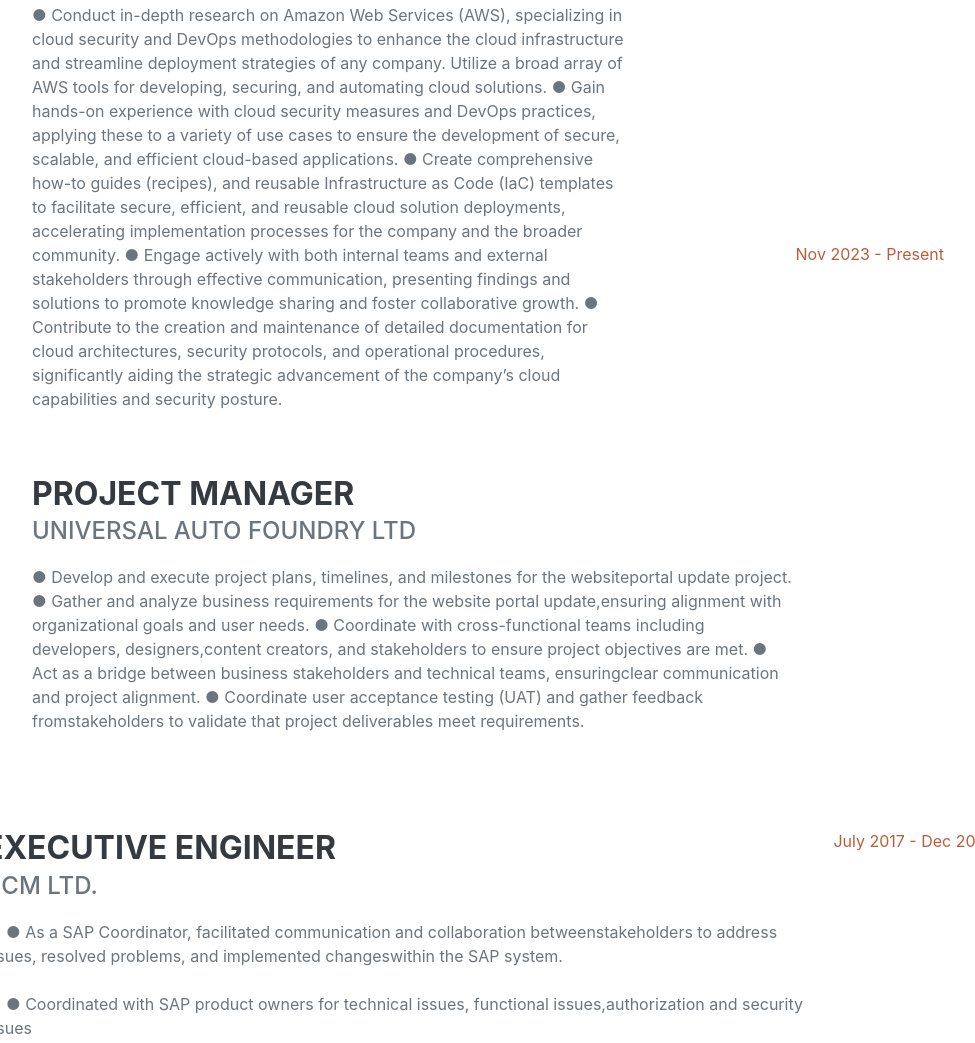
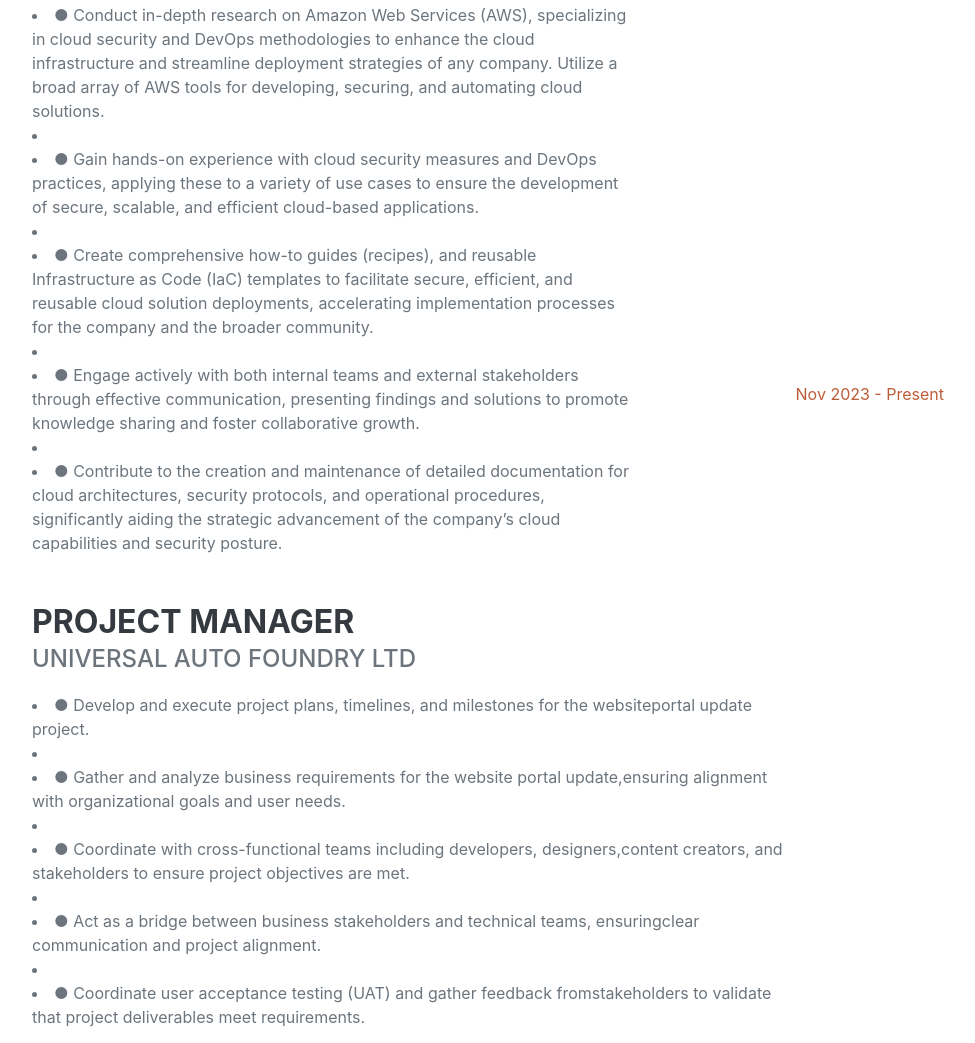
Before and after one commit to Geetanjali291/Geetanjali291.github.io, a plain HTML site: page index.html in a window 1280 px wide. Shown: the part 1122-2165 px from the top of the page, without its empty margins (288-1263 px from the left). Drawn offline with nearby package versions, Linux system fonts and the light colour scheme; a web font is replaced by a local one.

Commit message:
Update index.html

```diff
--- a/index.html
+++ b/index.html
@@ -62,22 +62,22 @@
                         <div class="flex-grow-1">
                             <h3 class="mb-0">Cloud Engineer Intern - AWS Infra SecDops R&D </h3>
                             <div class="subheading mb-3">Trainso training Solutions Pvt Ltd </div>
-                            <p>● Conduct in-depth research on Amazon Web Services (AWS), specializing in cloud security and DevOps methodologies to enhance the cloud infrastructure and streamline deployment strategies of any company. Utilize a broad array of AWS tools for developing, securing, and automating cloud solutions.
+                            <li>● Conduct in-depth research on Amazon Web Services (AWS), specializing in cloud security and DevOps methodologies to enhance the cloud infrastructure and streamline deployment strategies of any company. Utilize a broad array of AWS tools for developing, securing, and automating cloud solutions.<li>
 
-● Gain hands-on experience with cloud security measures and DevOps practices, applying these to a variety of use cases to ensure the development of secure, scalable, and efficient cloud-based applications.
-● Create comprehensive how-to guides (recipes), and reusable Infrastructure as Code (IaC) templates to facilitate secure, efficient, and reusable cloud solution deployments, accelerating implementation processes for the company and the broader community.
-● Engage actively with both internal teams and external stakeholders through effective communication, presenting findings and solutions to promote knowledge sharing and foster collaborative growth.
-● Contribute to the creation and maintenance of detailed documentation for cloud architectures, security protocols, and operational procedures, significantly aiding the strategic advancement of the company’s cloud capabilities and security posture.</p>
+<li>● Gain hands-on experience with cloud security measures and DevOps practices, applying these to a variety of use cases to ensure the development of secure, scalable, and efficient cloud-based applications.<li>
+<li>● Create comprehensive how-to guides (recipes), and reusable Infrastructure as Code (IaC) templates to facilitate secure, efficient, and reusable cloud solution deployments, accelerating implementation processes for the company and the broader community.<li>
+<li>● Engage actively with both internal teams and external stakeholders through effective communication, presenting findings and solutions to promote knowledge sharing and foster collaborative growth.<li>
+<li>● Contribute to the creation and maintenance of detailed documentation for cloud architectures, security protocols, and operational procedures, significantly aiding the strategic advancement of the company’s cloud capabilities and security posture.</li>
                         </div>
                         <div class="flex-shrink-0"><span class="text-primary">March 2024 - Present</span></div>
                     </div>
                             <h3 class="mb-0">Project Manager</h3>
                             <div class="subheading mb-3">Universal Auto foundry Ltd</div>
-                            <p>● Develop and execute project plans, timelines, and milestones for the websiteportal update project.
-● Gather and analyze business requirements for the website portal update,ensuring alignment with organizational goals and user needs.
-● Coordinate with cross-functional teams including developers, designers,content creators, and stakeholders to ensure project objectives are met.
-● Act as a bridge between business stakeholders and technical teams, ensuringclear communication and project alignment.
-● Coordinate user acceptance testing (UAT) and gather feedback fromstakeholders to validate that project deliverables meet requirements.</p>
+                            <li>● Develop and execute project plans, timelines, and milestones for the websiteportal update project.<li>
+<li>● Gather and analyze business requirements for the website portal update,ensuring alignment with organizational goals and user needs.<li>
+<li>● Coordinate with cross-functional teams including developers, designers,content creators, and stakeholders to ensure project objectives are met.<li>
+<li>● Act as a bridge between business stakeholders and technical teams, ensuringclear communication and project alignment.<li>
+<li>● Coordinate user acceptance testing (UAT) and gather feedback fromstakeholders to validate that project deliverables meet requirements.</li>
                         </div>
                         <div class="flex-shrink-0"><span class="text-primary">Nov 2023 - Present</span></div>
                     </div>
```
